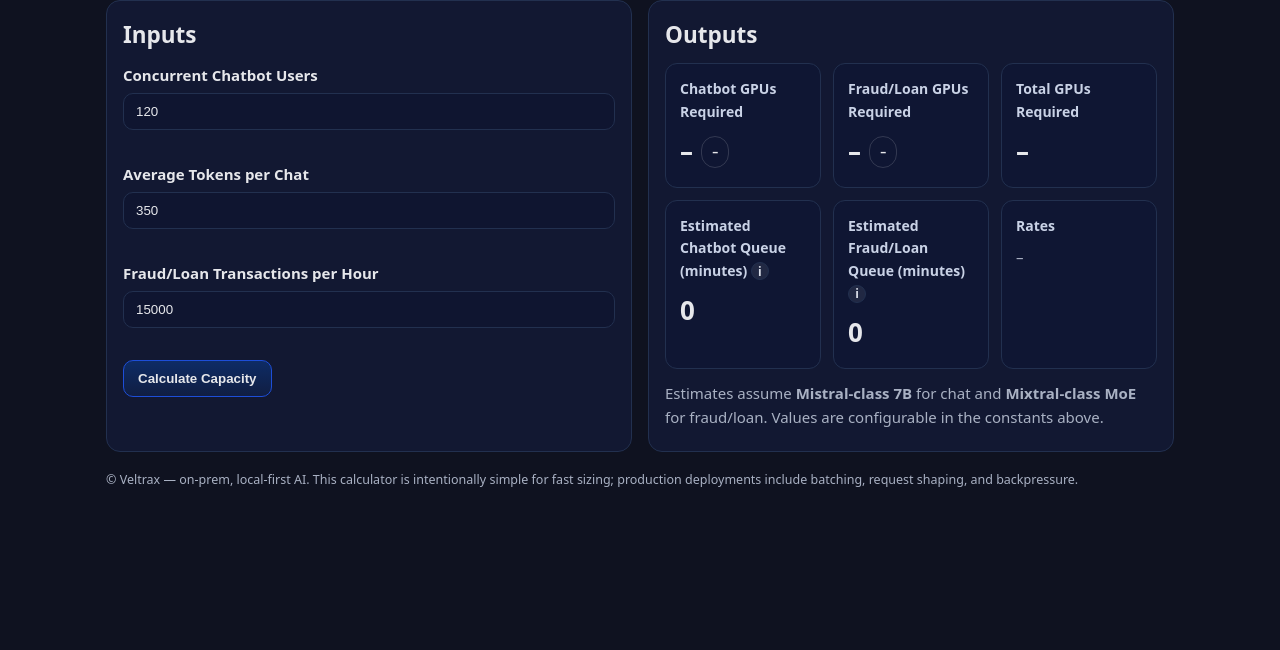
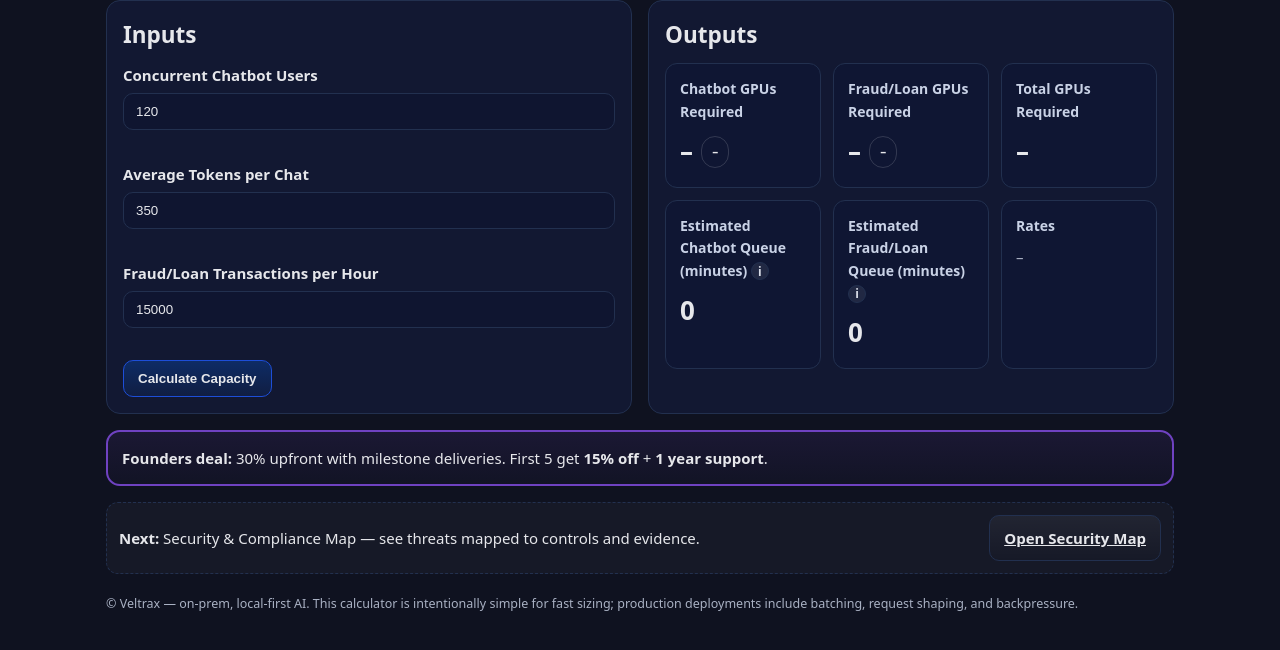
Before and after one commit to veltrax-technologies/Local-llm, a plain HTML site: page index.html in a window 1280 px wide. Shown: the part 150-800 px from the top of the page. Drawn offline with Linux system fonts and the light colour scheme.

Commit message:
Update index.html

```diff
--- a/index.html
+++ b/index.html
@@ -67,6 +67,8 @@
   .info{display:inline-flex;align-items:center;justify-content:center;width:18px;height:18px;border-radius:50%;background:rgba(255,255,255,.08);border:1px solid var(--border);font-weight:900;font-size:12px;color:#D7DBE6;position:relative}
   .info[data-tip]:hover::after{content:attr(data-tip);position:absolute;left:50%;transform:translateX(-50%);bottom:130%;width:max-content;max-width:260px;background:#0b1226;color:#dfe8ff;border:1px solid #1f2b44;padding:8px 10px;border-radius:10px;box-shadow:0 6px 18px rgba(0,0,0,.35)}
 
+  .founders{margin-top:16px;border:2px solid var(--accent);background:linear-gradient(180deg,rgba(111,66,193,.12),rgba(111,66,193,.03));border-radius:14px;padding:14px}
+  .teaser{margin:16px 0;border:1px dashed var(--border);border-radius:12px;padding:12px;display:flex;justify-content:space-between;align-items:center;gap:12px;flex-wrap:wrap;background:rgba(255,255,255,.03)}
   footer{margin-top:14px;color:var(--muted)}
 </style>
 </head>
@@ -126,9 +128,17 @@
             <div class="subtle" id="ratesText">–</div>
           </div>
         </div>
-        <p class="subtle" style="margin-top:12px">Estimates assume <strong>Mistral‑class 7B</strong> for chat and <strong>Mixtral‑class MoE</strong> for fraud/loan. Values are configurable in the constants above.</p>
+
       </div>
     </section>
+
+    <div class="founders" role="note" aria-label="Founders deal">
+      <strong>Founders deal:</strong> 30% upfront with milestone deliveries. First 5 get <strong>15% off</strong> + <strong>1 year support</strong>.
+    </div>
+    <div class="teaser" role="region" aria-label="Next step">
+      <div><strong>Next:</strong> Security & Compliance Map — see threats mapped to controls and evidence.</div>
+      <a class="btn" href="PASTE_NEXT_URL_HERE">Open Security Map</a>
+    </div>
 
     <footer>
       <small>© Veltrax — on‑prem, local‑first AI. This calculator is intentionally simple for fast sizing; production deployments include batching, request shaping, and backpressure.</small>
```
